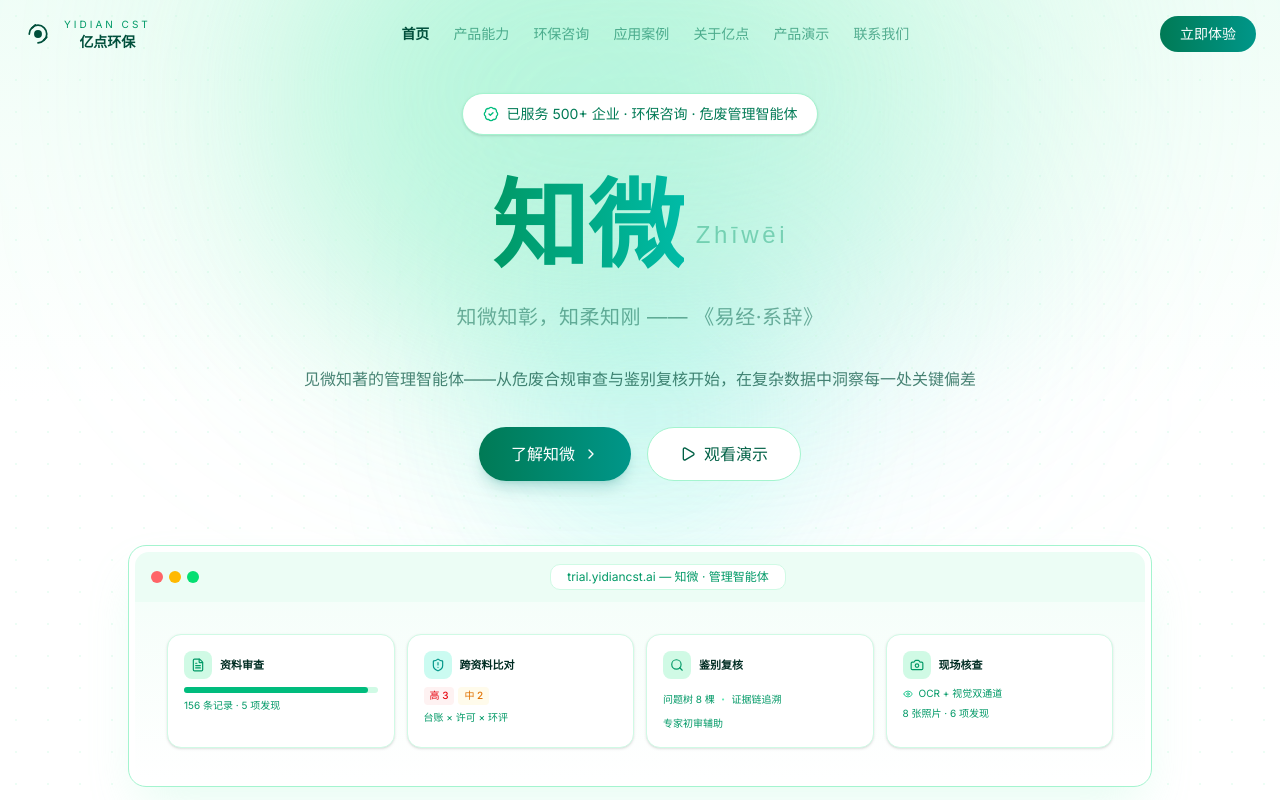
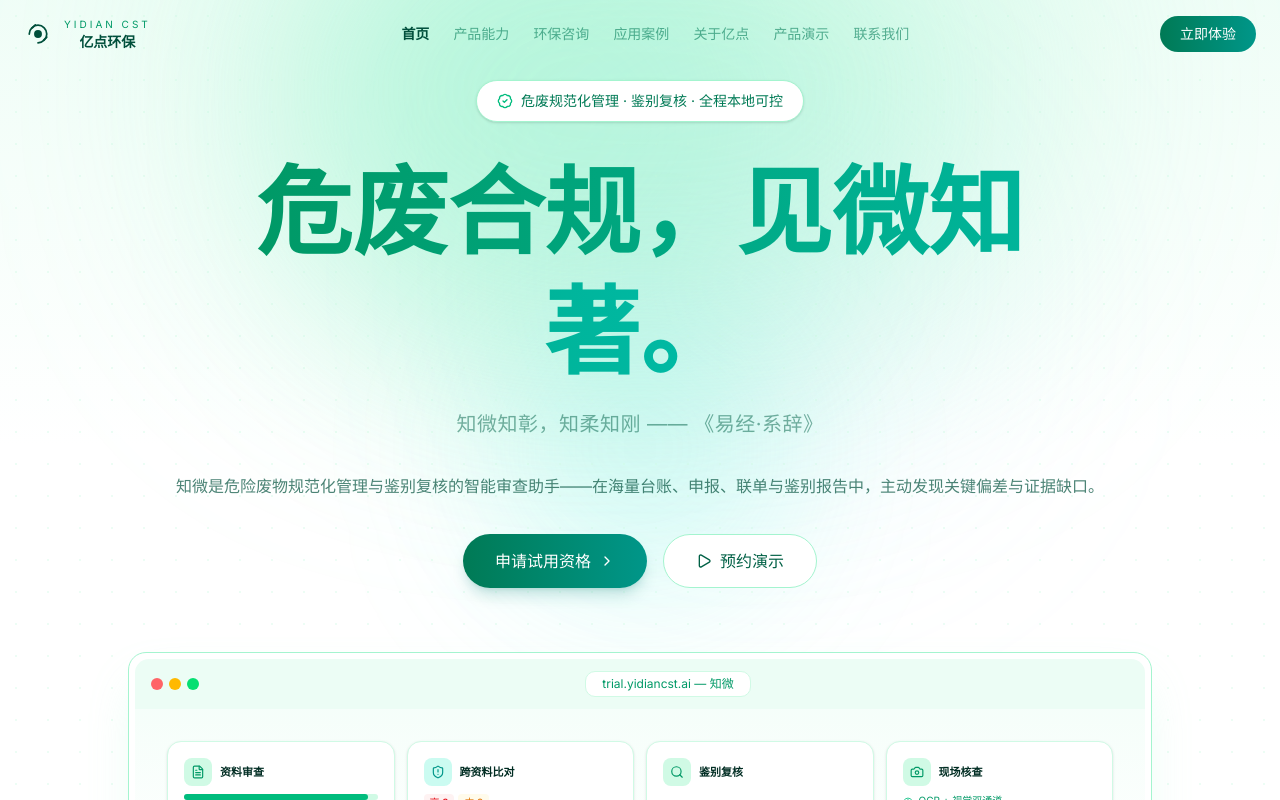
Before and after one commit to tongyatsing/yidian-website, a Next.js app: page / in a window 1280 px wide. Shown: the top 800 px of the page. Built offline with nearby package versions, Linux system fonts and the light colour scheme.

Commit message:
feat(home): Hero 改双模块定位 + 见微知著 H1 + 预约制 CTA
Co-Authored-By: Claude Opus 4.7 (1M context) <noreply@anthropic.com>

```diff
--- a/src/components/YidianEcoSite.tsx
+++ b/src/components/YidianEcoSite.tsx
@@ -349,7 +349,7 @@ function HomePage({ setPage }: { setPage: (p: string) => void }) {
             className="inline-flex items-center gap-2 rounded-full border border-emerald-200 bg-white px-5 py-2.5 text-sm text-emerald-700 shadow-sm"
           >
             <BadgeCheck className="h-4 w-4 text-emerald-500" />
-            已服务 500+ 企业 · 环保咨询 · 危废管理智能体
+            危废规范化管理 · 鉴别复核 · 全程本地可控
           </motion.div>
 
           <motion.div
@@ -360,10 +360,7 @@ function HomePage({ setPage }: { setPage: (p: string) => void }) {
           >
             <h1 className="font-display text-5xl font-bold leading-tight text-emerald-950 md:text-7xl lg:text-8xl">
               <span className="bg-gradient-to-r from-emerald-600 to-teal-500 bg-clip-text text-transparent">
-                知微
-              </span>
-              <span className="ml-2 text-lg font-normal tracking-[0.15em] text-emerald-600/40 md:ml-3 md:text-2xl align-middle">
-                Zhīwēi
+                危废合规，见微知著。
               </span>
             </h1>
             <p className="mt-4 text-lg text-emerald-800/50 md:text-xl tracking-wide">
@@ -377,7 +374,7 @@ function HomePage({ setPage }: { setPage: (p: string) => void }) {
             transition={{ duration: 0.8, delay: 0.5 }}
             className="mt-8 text-center text-sm leading-8 text-emerald-900/70 md:text-base"
           >
-            见微知著的管理智能体——从危废合规审查与鉴别复核开始，在复杂数据中洞察每一处关键偏差
+            知微是危险废物规范化管理与鉴别复核的智能审查助手——在海量台账、申报、联单与鉴别报告中，主动发现关键偏差与证据缺口。
           </motion.p>
 
           <motion.div
@@ -386,13 +383,13 @@ function HomePage({ setPage }: { setPage: (p: string) => void }) {
             transition={{ duration: 0.6, delay: 0.8 }}
             className="mt-8 flex flex-wrap justify-center gap-4"
           >
-            <button onClick={() => setPage("zhiwei")}
+            <button onClick={() => setPage("contact")}
               className="flex items-center gap-2 rounded-full bg-gradient-to-r from-emerald-700 to-teal-600 px-8 py-3.5 font-medium text-white shadow-lg shadow-teal-700/20 transition hover:from-emerald-800 hover:to-teal-700">
-              了解知微 <ChevronRight className="h-4 w-4" />
+              申请试用资格 <ChevronRight className="h-4 w-4" />
             </button>
             <button onClick={() => setPage("demo")}
               className="flex items-center gap-2 rounded-full border border-emerald-200 bg-white px-8 py-3.5 font-medium text-emerald-800 transition hover:bg-emerald-50">
-              <Play className="h-4 w-4" /> 观看演示
+              <Play className="h-4 w-4" /> 预约演示
             </button>
           </motion.div>
 
@@ -411,7 +408,7 @@ function HomePage({ setPage }: { setPage: (p: string) => void }) {
                   <div className="h-3 w-3 rounded-full bg-green-400" />
                 </div>
                 <div className="mx-auto rounded-lg bg-white px-4 py-1 text-xs text-emerald-600 border border-emerald-100">
-                  trial.yidiancst.ai — 知微 · 管理智能体
+                  trial.yidiancst.ai — 知微
                 </div>
               </div>
               <div className="rounded-b-xl bg-gradient-to-b from-emerald-50/50 to-white p-4 md:p-8">
```
